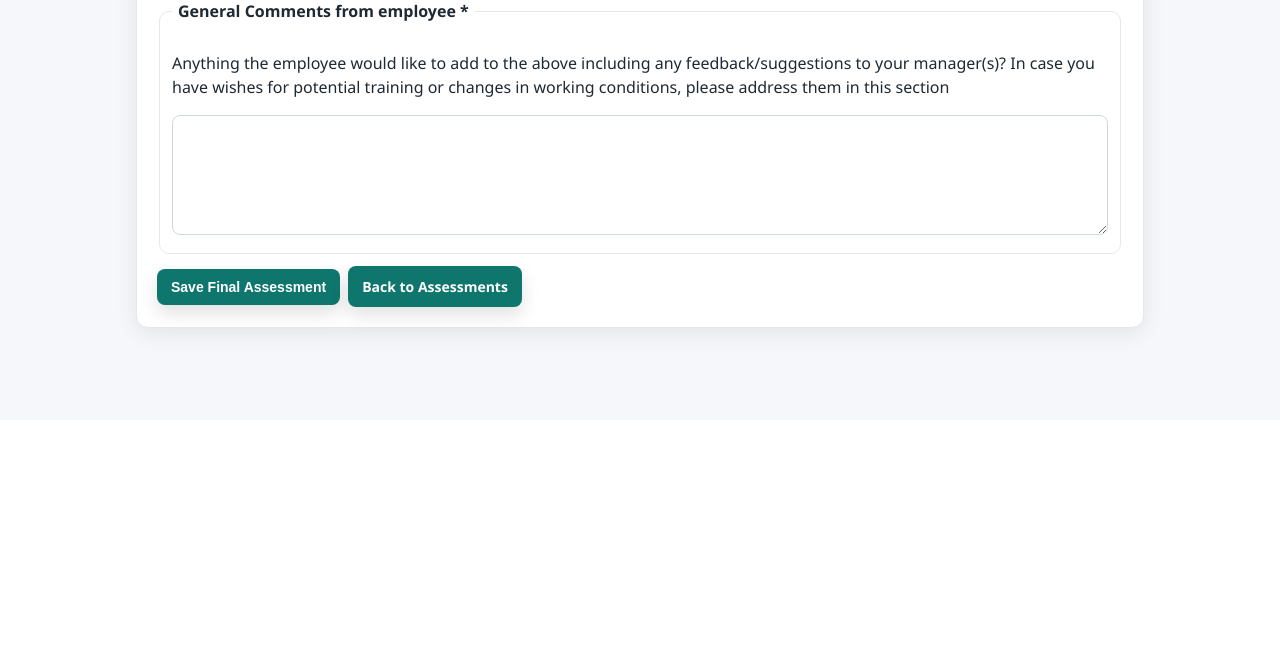
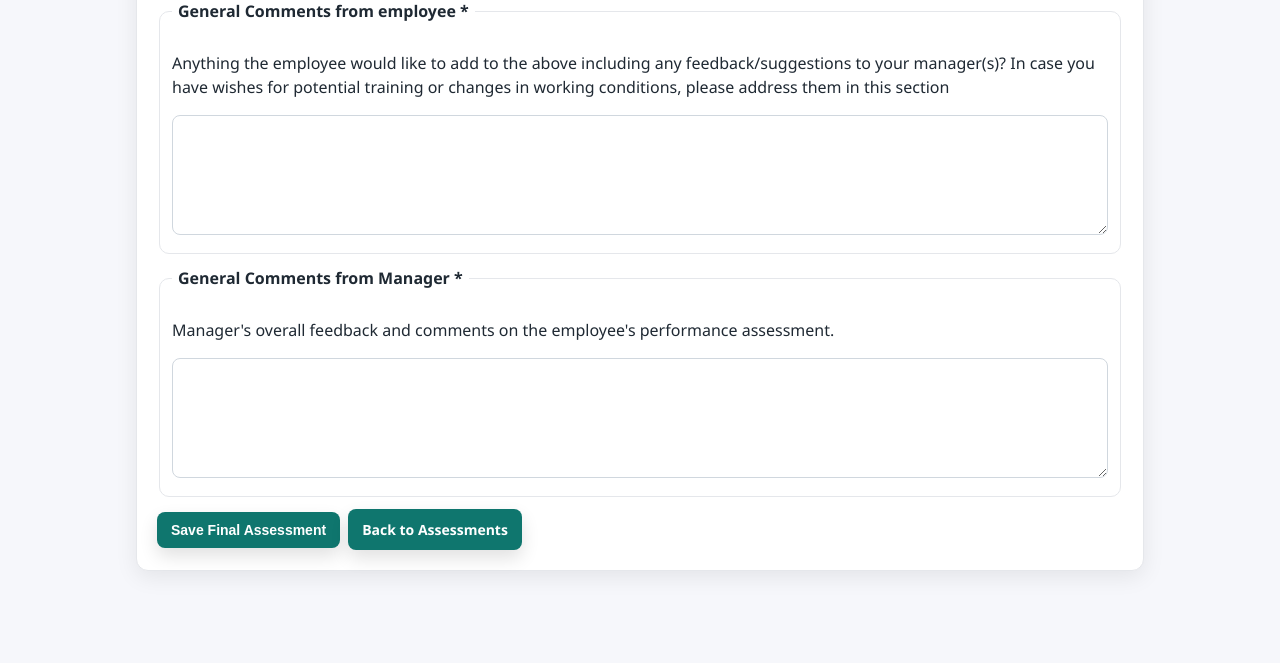
Before and after one commit to beckjim/demo-web-app, a Flask app: template templates/final_edit.html in a window 1280 px wide. Shown: the part 3098-3761 px from the top of the page. Before the commit the page ends 3441 px from the top, so only its background shows below. Run offline with Flask 3, Linux system fonts and the light colour scheme; the template is opened without the code that fills it, so the values that code supplies are empty.

Commit message:
feat: add manager comments fields and display in final assessment overview

```diff
--- a/app.py
+++ b/app.py
@@ -101,15 +101,18 @@ class FinalEntry(database.Model):
     project_rating = database.Column(database.String(40), nullable=False)
     methodology_rating = database.Column(database.String(40), nullable=False)
     abilities_comment = database.Column(database.Text, nullable=False, default="")
+    manager_abilities_comment = database.Column(database.Text, nullable=False, default="")
     efficiency_collaboration = database.Column(database.String(40), nullable=False, default="")
     efficiency_ownership = database.Column(database.String(40), nullable=False, default="")
     efficiency_resourcefulness = database.Column(database.String(40), nullable=False, default="")
     efficiency_comment = database.Column(database.Text, nullable=False, default="")
+    manager_efficiency_comment = database.Column(database.Text, nullable=False, default="")
     conduct_mutual_trust = database.Column(database.String(40), nullable=False, default="")
     conduct_proactivity = database.Column(database.String(40), nullable=False, default="")
     conduct_leadership = database.Column(database.String(40), nullable=False, default="")
     conduct_comment = database.Column(database.Text, nullable=False, default="")
     general_comments = database.Column(database.Text, nullable=False, default="")
+    manager_general_comments = database.Column(database.Text, nullable=False, default="")
     feedback_received = database.Column(database.String(10), nullable=False, default="")
     created_at = database.Column(database.DateTime, default=_utc_now)
     updated_at = database.Column(database.DateTime, default=_utc_now, onupdate=_utc_now)
@@ -473,6 +476,12 @@ def edit_entry(entry_id):
         flash("You are not allowed to access this entry", "error")
         return redirect(url_for("index"))
 
+    # Check if a final assessment already exists for this entry
+    final_entry = FinalEntry.query.filter_by(source_entry_id=entry_id).first()
+    if final_entry:
+        flash("Cannot edit this self-assessment because a final assessment has already been created.", "error")
+        return redirect(url_for("index"))
+
     if request.method == "POST":
         name = entry.name
         email = entry.email
@@ -648,6 +657,7 @@ def edit_final_entry(final_id):
         conduct_leadership = request.form.get("conduct_leadership", "").strip()
         conduct_comment = request.form.get("conduct_comment", "").strip()
         general_comments = request.form.get("general_comments", "").strip()
+        manager_general_comments = request.form.get("manager_general_comments", "").strip()
 
         objective_missing = not objective_rating or not objective_comment or not manager_objective_comment
         abilities_missing = (
@@ -666,6 +676,7 @@ def edit_final_entry(final_id):
             or not conduct_leadership
             or not conduct_comment
             or not general_comments
+            or not manager_general_comments
         )
         objective_invalid = not _validate_choice(objective_rating, OBJECTIVE_CHOICES)
         abilities_invalid = not all(
@@ -706,6 +717,7 @@ def edit_final_entry(final_id):
         final_entry.conduct_leadership = conduct_leadership
         final_entry.conduct_comment = conduct_comment
         final_entry.general_comments = general_comments
+        final_entry.manager_general_comments = manager_general_comments
         database.session.commit()
         flash("Final assessment updated", "success")
         return redirect(url_for("index"))
--- a/templates/final_edit.html
+++ b/templates/final_edit.html
@@ -228,6 +228,15 @@
             </div>
         </fieldset>
 
+        <fieldset>
+            <legend>General Comments from Manager *</legend>
+            <p>Manager's overall feedback and comments on the employee's performance assessment.</p>
+            <div>
+                <textarea id="manager_general_comments" name="manager_general_comments"
+                    required>{{ entry.manager_general_comments }}</textarea>
+            </div>
+        </fieldset>
+
         <div class="actions">
             <button type="submit">Save Final Assessment</button>
             <a class="button-link" href="{{ url_for('index') }}">Back to Assessments</a>
--- a/templates/index.html
+++ b/templates/index.html
@@ -54,11 +54,15 @@
           <div><strong>General comments:</strong> {{ entry.general_comments }}</div>
         </div>
         <div class="actions">
+          {% if entry.id not in final_lookup %}
           <a class="button-link" href="{{ url_for('edit_entry', entry_id=entry.id) }}">Edit</a>
           <form method="post" action="{{ url_for('delete_entry', entry_id=entry.id) }}"
             onsubmit="return confirm('Delete this entry?');">
             <button class="secondary" type="submit">Delete</button>
           </form>
+          {% else %}
+          <span style="color: #666; font-style: italic;">Final assessment created - editing locked</span>
+          {% endif %}
         </div>
       </div>
       {% endfor %}
@@ -166,6 +170,7 @@
           </div>
           <div><strong>Feedback received:</strong> {{ entry.feedback_received or 'N/A' }}</div>
           <div><strong>General comments:</strong> {{ entry.general_comments }}</div>
+          <div><strong>Manager's general comments:</strong> {{ entry.manager_general_comments or 'N/A' }}</div>
         </div>
         <div class="actions">
           <a class="button-link" href="{{ url_for('edit_final_entry', final_id=entry.id) }}">Edit Final Assessment</a>
```
